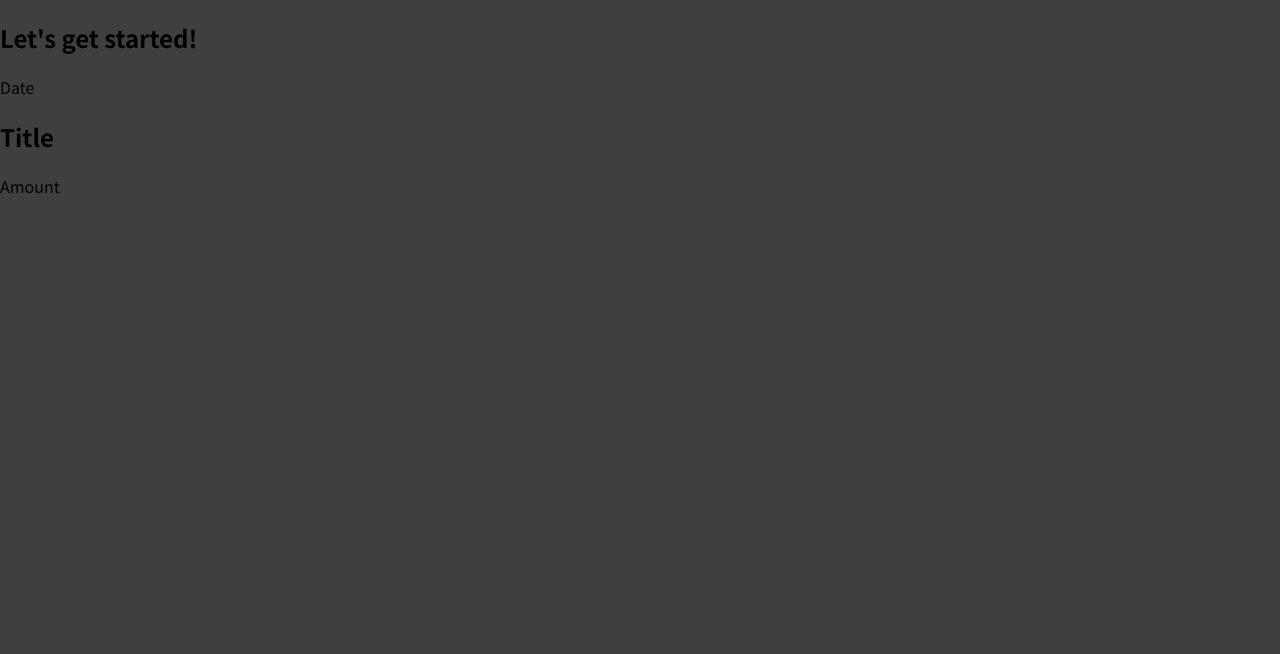
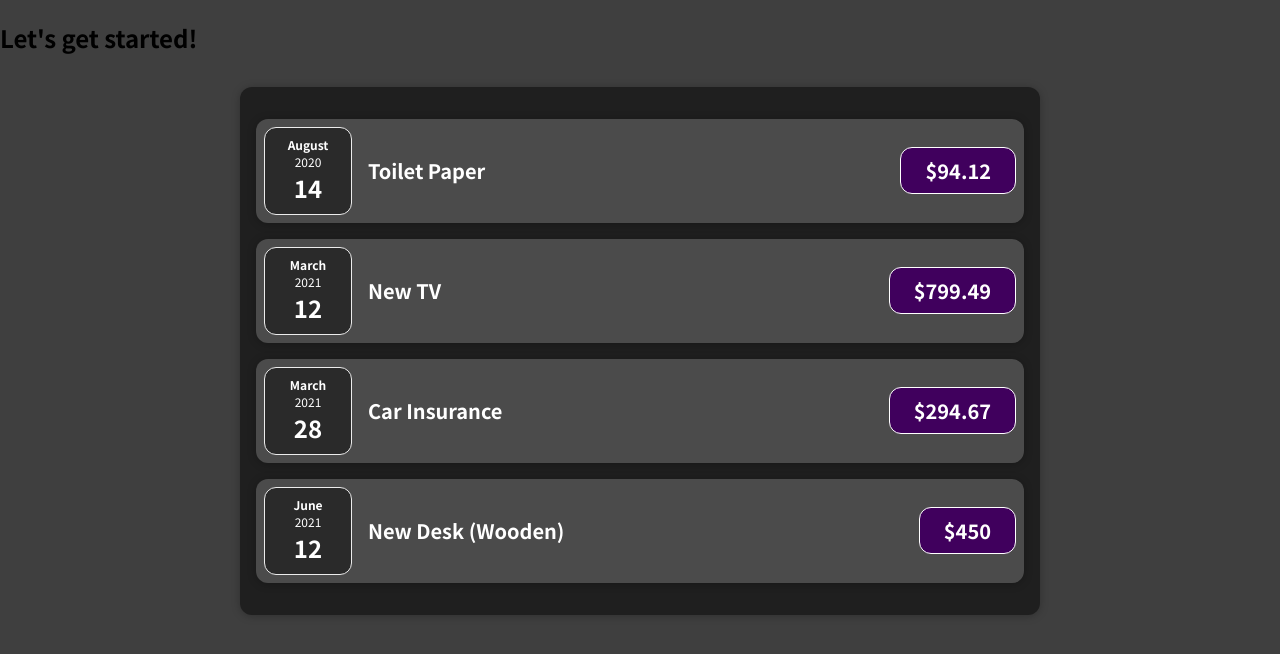
Before and after one commit to nahuelrodrigues/academind_react_js, a React (Create React App) app in the folder 01-starting-setup/: page / in a window 1280 px wide. Shown: the top 654 px of the page. Built offline with nearby package versions, Linux system fonts and the light colour scheme.

Commit message:
first module

```diff
--- a/01-starting-setup/src/App.js
+++ b/01-starting-setup/src/App.js
@@ -1,11 +1,41 @@
-import ExpenseItem from './components/ExpenseItem';
+import React from "react";
+import Expenses from "./components/Expenses";
 
 function App() {
-  return (
-    <div>
-      <h2>Let's get started!</h2>
-     <ExpenseItem></ExpenseItem>
-    </div>
+  const expenses = [
+    {
+      id: "e1",
+      title: "Toilet Paper",
+      amount: 94.12,
+      date: new Date(2020, 7, 14),
+    },
+    { id: "e2", title: "New TV", amount: 799.49, date: new Date(2021, 2, 12) },
+    {
+      id: "e3",
+      title: "Car Insurance",
+      amount: 294.67,
+      date: new Date(2021, 2, 28),
+    },
+    {
+      id: "e4",
+      title: "New Desk (Wooden)",
+      amount: 450,
+      date: new Date(2021, 5, 12),
+    },
+  ];
+  // return (
+  //   <div>
+  //   <h2>Let's get started!</h2>
+  //   <Expenses items={expenses}/>
+  //   </div>
+  // );
+
+  // alternativa a la anterior
+  return React.createElement(
+    "div",
+    {},
+    React.createElement("h2", {}, "Let's get started!"),
+    React.createElement(Expenses, { items: expenses })
   );
 }
 
--- /dev/null
+++ b/01-starting-setup/src/components/Card.css
@@ -0,0 +1,5 @@
+
+.card{
+border-radius: 12px;
+box-shadow: 0 1px 8px rgba(0, 0, 0, 0.25);
+}
--- /dev/null
+++ b/01-starting-setup/src/components/Card.js
@@ -0,0 +1,8 @@
+import "./Card.css";
+import React from "react";
+
+function Card(props) {
+  const classes = "card " + props.className;
+  return <div className={classes}>{props.children}</div>;
+}
+export default Card;
--- /dev/null
+++ b/01-starting-setup/src/components/ExpenseDate.css
@@ -0,0 +1,26 @@
+.expense-date {
+  display: flex;
+  flex-direction: column;
+  width: 5.5rem;
+  height: 5.5rem;
+  border: 1px solid #ececec;
+  background-color: #2a2a2a;
+  color: white;
+  border-radius: 12px;
+  align-items: center;
+  justify-content: center;
+}
+
+.expense-date__month {
+  font-size: 0.75rem;
+  font-weight: bold;
+}
+
+.expense-date__year {
+  font-size: 0.75rem;
+}
+
+.expense-date__day {
+  font-size: 1.5rem;
+  font-weight: bold;
+}
--- /dev/null
+++ b/01-starting-setup/src/components/ExpenseDate.js
@@ -0,0 +1,17 @@
+import './ExpenseDate.css';
+import React from "react";
+
+function ExpenseDate(props) {
+  const month = props.date.toLocaleString("en-US", { month: "long" });
+  const day = props.date.toLocaleString("en-US", { day: "2-digit" });
+  const year = props.date.getFullYear();
+
+  return (
+    <div className="expense-date">
+      <div className="expense-date__month">{month}</div>
+      <div className="expense-date__year">{year}</div>
+      <div className="expense-date__day">{day}</div>
+    </div>
+  );
+}
+export default ExpenseDate;
--- /dev/null
+++ b/01-starting-setup/src/components/ExpenseItem.css
@@ -0,0 +1,56 @@
+.expense-item {
+  display: flex;
+  justify-content: space-between;
+  align-items: center;
+
+  padding: 0.5rem;
+  margin: 1rem 0;
+
+  background-color: #4b4b4b;
+}
+
+.expense-item__description {
+  display: flex;
+  flex-direction: column;
+  gap: 1rem;
+  align-items: flex-end;
+  flex-flow: column-reverse;
+  justify-content: flex-start;
+  flex: 1;
+}
+
+.expense-item h2 {
+  color: #3a3a3a;
+  font-size: 1rem;
+  flex: 1;
+  margin: 0 1rem;
+  color: white;
+}
+
+.expense-item__price {
+  font-size: 1rem;
+  font-weight: bold;
+  color: white;
+  background-color: #40005d;
+  border: 1px solid white;
+  padding: 0.5rem;
+  border-radius: 12px;
+}
+
+@media (min-width: 580px) {
+  .expense-item__description {
+    flex-direction: row;
+    align-items: center;
+    justify-content: flex-start;
+    flex: 1;
+  }
+
+  .expense-item__description h2 {
+    font-size: 1.25rem;
+  }
+
+  .expense-item__price {
+    font-size: 1.25rem;
+    padding: 0.5rem 1.5rem;
+  }
+}
--- a/01-starting-setup/src/components/ExpenseItem.js
+++ b/01-starting-setup/src/components/ExpenseItem.js
@@ -1,12 +1,17 @@
-function ExpenseItem() {
+import ExpenseDate from "./ExpenseDate";
+import Card from './Card';
+import "./ExpenseItem.css";
+import React from "react";
+
+function ExpenseItem(props) {
   return (
-    <div>
-      <div>Date</div>
-      <div>
-        <h2>Title</h2>
-        <div>Amount</div>
+    <Card className="expense-item">
+      <ExpenseDate date={props.date} />
+      <div className="expense-item__description">
+        <h2>{props.title}</h2>
+        <div className="expense-item__price">${props.amount}</div>
       </div>
-    </div>
+    </Card>
   );
 }
 
--- /dev/null
+++ b/01-starting-setup/src/components/Expenses.css
@@ -0,0 +1,10 @@
+
+.expenses {
+    padding: 1rem;
+    background-color: rgb(31, 31, 31);
+    margin: 2rem auto;
+    width: 50rem;
+    max-width: 95%;
+    border-radius: 12px;
+    box-shadow: 0 1px 8px rgba(0, 0, 0, 0.25);
+  }
--- /dev/null
+++ b/01-starting-setup/src/components/Expenses.js
@@ -0,0 +1,31 @@
+import ExpenseItem from "./ExpenseItem";
+import "./Expenses.css";
+import Card from './Card';
+import React from "react";
+function Expenses(props) {
+  return (
+    <Card className="expenses">
+      <ExpenseItem
+        title={props.items[0].title}
+        amount={props.items[0].amount}
+        date={props.items[0].date}
+      ></ExpenseItem>
+      <ExpenseItem
+        title={props.items[1].title}
+        amount={props.items[1].amount}
+        date={props.items[1].date}
+      ></ExpenseItem>
+      <ExpenseItem
+        title={props.items[2].title}
+        amount={props.items[2].amount}
+        date={props.items[2].date}
+      ></ExpenseItem>
+      <ExpenseItem
+        title={props.items[3].title}
+        amount={props.items[3].amount}
+        date={props.items[3].date}
+      ></ExpenseItem>
+    </Card>
+  );
+}
+export default Expenses;
--- a/01-starting-setup/src/index.js
+++ b/01-starting-setup/src/index.js
@@ -1,4 +1,5 @@
 import ReactDOM from 'react-dom';
+import React from "react";
 
 import './index.css';
 import App from './App';
```
Also changed, not shown: 1 other file (tests, documents, lock files or other folders).
